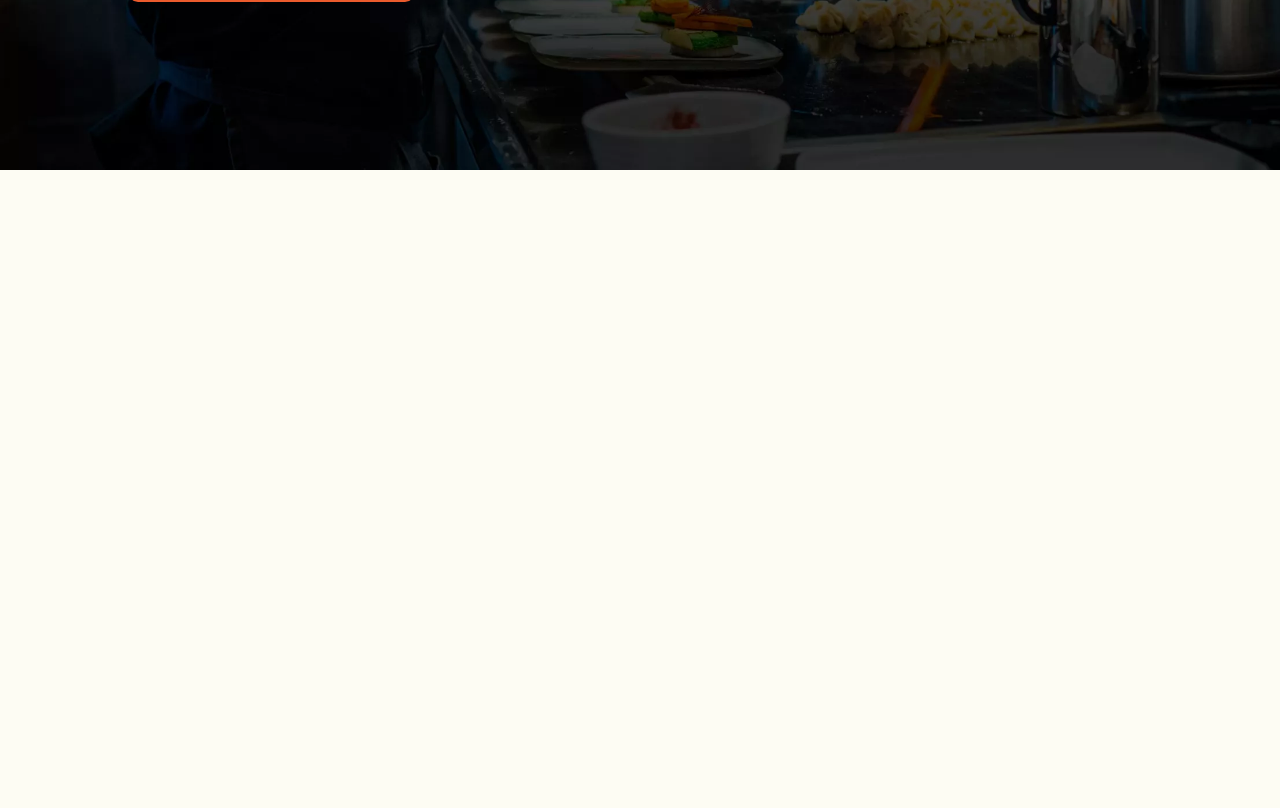
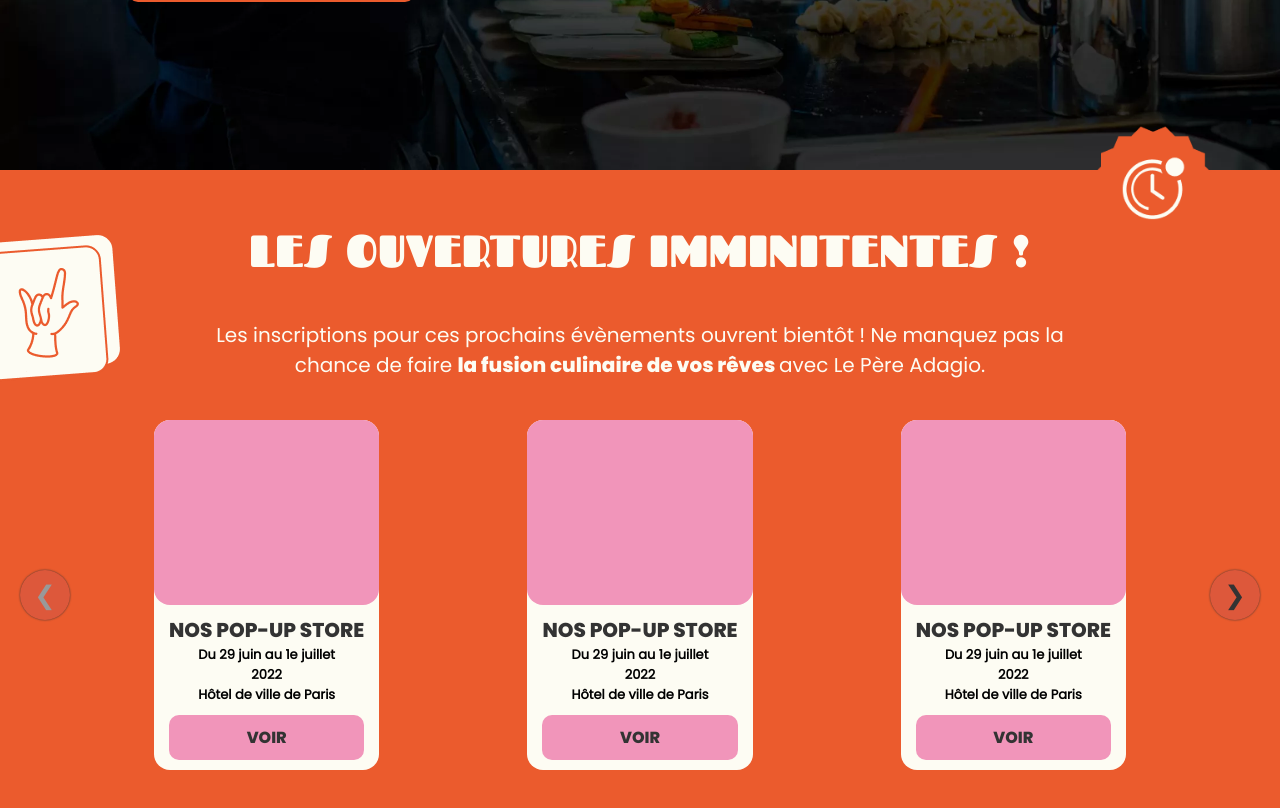
Before and after one commit to Bilel-Gh/dispo-pere-adagio, a Next.js app in the folder app-adagio/: page /accueil in a window 1280 px wide. Shown: the part 560-1368 px from the top of the page. Before the commit the page ends 800 px from the top, so only its background shows below. Built offline with nearby package versions, Linux system fonts and the light colour scheme.

Commit message:
fix carousel

```diff
--- /dev/null
+++ b/app-adagio/components/carouselEvent.js
@@ -0,0 +1,93 @@
+import Link from 'next/link'
+import { useEffect, useState } from 'react'
+import styled from 'styled-components'
+import Carousel from 'react-elastic-carousel';
+import CardEvent from '@/components/globalComponents/cardEventOne';
+
+
+const MyCarouselEvent = styled.div`
+.caroussel{
+  padding: 20px;
+  .rec-pagination{
+    display: none;
+  }
+  .rec-arrow{
+    :focus:enabled, :hover:enabled{
+      background-color: #F195BA;
+    }
+  }
+}
+`
+
+
+export default function CarousselEvent({}) {
+
+  const breakPoints = [
+    { width: 1, itemsToShow: 1 },
+    { width: 550, itemsToShow: 2 },
+    { width: 768, itemsToShow: 3 },
+    { width: 1200, itemsToShow: 4 },
+  ];
+
+  return (
+
+    <MyCarouselEvent>
+      <Carousel className='caroussel' breakPoints={breakPoints}>
+      <div>
+        <CardEvent
+        name='Nos pop-up store'
+        btn='Voir'
+        date='Du 29 juin au 1e juillet 2022'
+        place='Hôtel de ville de Paris'
+        link='/event'
+        />
+      </div>
+      <div>
+        <CardEvent
+        name='Nos pop-up store'
+        btn='Voir'
+        date='Du 29 juin au 1e juillet 2022'
+        place='Hôtel de ville de Paris'
+        link='/event'
+        />
+      </div>
+      <div>
+        <CardEvent
+        name='Nos pop-up store'
+        btn='Voir'
+        date='Du 29 juin au 1e juillet 2022'
+        place='Hôtel de ville de Paris'
+        link='/event'
+        />
+      </div>
+      <div>
+        <CardEvent
+        name='Nos pop-up store'
+        btn='Voir'
+        date='Du 29 juin au 1e juillet 2022'
+        place='Hôtel de ville de Paris'
+        link='/event'
+        />
+      </div>
+      <div>
+        <CardEvent
+        name='Nos pop-up store'
+        btn='Voir'
+        date='Du 29 juin au 1e juillet 2022'
+        place='Hôtel de ville de Paris'
+        link='/event'
+        />
+      </div>
+      <div>
+        <CardEvent
+        name='Nos pop-up store'
+        btn='Voir'
+        date='Du 29 juin au 1e juillet 2022'
+        place='Hôtel de ville de Paris'
+        link='/event'
+        />
+      </div>
+    </Carousel>
+  </MyCarouselEvent>
+  )
+}
--- a/app-adagio/components/globalComponents/button.js
+++ b/app-adagio/components/globalComponents/button.js
@@ -46,7 +46,15 @@ const MyBtn = styled.div`
         color:#FDFCF3;
     }
 }
-
+.pink{
+    background-color:#F195BA;
+    color:#333333;
+    text-align: center;
+    &:hover{
+        background-color:#333333;
+        color:#F195BA;
+    }
+}
 .orange{
     background-color:#EB5B2D;
     text-transform: initial;
@@ -69,8 +77,10 @@ export default function Button({children, color, link, text}) {
         return "black"
       case "white":
         return "white"
+      case "pink":
+        return "pink"
       case "orange":
-      return "orange"
+        return "orange"
       default:
         return "neutral"
     }
--- /dev/null
+++ b/app-adagio/components/globalComponents/cardEventOne.js
@@ -0,0 +1,109 @@
+import React, {useState, useEffect} from 'react'
+import styled from 'styled-components'
+import Button from '@/components/globalComponents/button'
+
+const MyCard = styled.div`
+  /* height: 350px; */
+  /* width: 280px; */
+  /* width: 100%; */
+  /* margin: 0 10px; */
+  /* width: 363px; */
+  background-color: #FDFCF3;
+  /* box-shadow: 5px 1px 64px 6px rgba(0, 0, 0, 0.08); */
+  border-radius: 16px;
+  /* padding: 21px 23px; */
+  /* gap: 5%; */
+  display: flex;
+  flex-direction : column;
+  /* gap: 10px; */
+  .image-card{
+    display: flex;
+    align-items: center;
+    justify-content: center;
+    height: 185px;
+    background-color: #F195BA;
+    border-radius: 16px;
+    font-size: 20px;
+    /* margin: 0 auto;
+    padding: 56px; */
+    p{
+      text-align: center;
+      font-family: 'Poppins-Regular';
+      font-size: 16px;
+    }
+  }
+  .description{
+    padding: 10px 15px;
+    display: flex;
+    flex-direction: column;
+    align-items: center;
+    .name-card{
+      /* margin-top: -30px; */
+      margin-bottom: 0px;
+      font-family: 'Poppins-ExtraBold';
+      font-size: 20px;
+      text-align: center;
+      text-transform: uppercase;
+      color: #333333;
+      margin: 0;
+    }
+    .date-card, .place-card{
+      margin: 0;
+      text-align: center;
+      font-family: 'Poppins-Regular';
+      font-size: 13px;
+      width: 80%;
+      text-align: center;
+    }
+    .button-card{
+      width: 100%;
+      margin-top: 5%;
+    }
+  }
+
+
+`
+
+export default function CardEvent(props) {
+  const {
+    // name, btn,info, text, link
+    name, btn,date, place, link
+
+  } = props
+
+  console.log(props)
+
+  return (
+    <article className='section-card'>
+      <MyCard>
+        <div className='image-card'></div>
+
+        <div className='description'>
+          <h3 className='name-card'>
+            {name}
+          </h3>
+          <h4 className='date-card'>
+            {date}
+          </h4>
+          <h4 className='place-card'>
+            {place}
+          </h4>
+          <div className='button-card'>
+            <Button link={link} color='pink'>
+              {btn}
+            </Button>
+          </div>
+
+        </div>
+
+
+
+      </MyCard>
+
+
+
+
+    </article>
+
+  )
+}
--- a/app-adagio/package.json
+++ b/app-adagio/package.json
@@ -19,6 +19,7 @@
     "prisma": "^4.0.0",
     "react": "18.2.0",
     "react-dom": "18.2.0",
+    "react-elastic-carousel": "^0.11.5",
     "react-gtm-module": "^2.0.11",
     "react-hook-form": "^7.33.1",
     "react-hot-toast": "^2.2.0",
--- a/app-adagio/pages/accueil.js
+++ b/app-adagio/pages/accueil.js
@@ -1,8 +1,7 @@
 import Button from '@/components/globalComponents/button'
 import styled from 'styled-components'
 import React, {useState, useEffect} from 'react'
-
-
+import CarouselEvent from '@/components/carouselEvent'
 
 const MyAccueil = styled.section`
   .main{
@@ -59,7 +58,7 @@ const MyAccueil = styled.section`
       }
     }
   }
-  @media (max-width: 950px) {
+  @media (max-width: 970px) {
     article{
       width:initial;
       .title{
@@ -77,9 +76,75 @@ const MyAccueil = styled.section`
 
 
 `
+const CurrentEvent = styled.section`
+  background-color:#EB5B2D;
+  height: 90vh;
+  position: relative;
+  .clockStickers{
+    position: absolute;
+    top: -45px;
+    right: 5%;
+    height: 100px;
+    width: 125px;
+    background-size: 125px 100px;
+    background-repeat: no-repeat;
+    background-image: url(/img/dispo/Crop_clock.webp);
+  }
+  .titleContainer{
+    padding-top: 50px;
+    flex-direction: column;
+    align-items: center;
+    justify-content: center;
+    display: flex;
+    text-align: center;
+    color: #FDFCF3;
+    gap: 20px;
+    background-repeat: no-repeat;
+    background-position: 0% 80%;
+    background-image: url(/img/dispo/rock.webp);
+    .title{
+      margin: 0 auto;
+      text-transform: uppercase;
+      font-family: "Fascinate-Regular";
+      font-size: 45px;
+    }
+    .descriptionEvent{
+      font-family: 'Poppins-Regular';
+      font-size: 20px;
+      width: 70%;
 
+      span{
+        font-family: 'Poppins-ExtraBold';
+
+      }
+    }
+  }
+  @media (max-width: 970px) {
+    .titleContainer{
+      background-image: none;
+    }
+  }
+
+  @media (max-width: 900px) {
+    .titleContainer{
+      .title{
+        font-size: 35px;
+      }
+    }
+  }
+
+  @media (max-width: 760px) {
+    .titleContainer{
+      .title{
+        font-size: 28px;
+      }
+    }
+}
+
+`
 
 export default function Accueil() {
+
   const [userConnected, setUserConnected] = useState(
     useEffect(() => {
       var user = JSON.parse(
@@ -88,15 +153,6 @@ export default function Accueil() {
       setUserConnected(user);
   }, [])
   );
-
-  const settings = {
-    dots: true,
-    infinite: true,
-    speed: 500,
-    slidesToShow: 1,
-    slidesToScroll: 1
-  };
-
   console.log('userConnected', userConnected)
   return (
     <MyAccueil className='section-accueil'>
@@ -116,6 +172,22 @@ export default function Accueil() {
         </article>
       </div>
 
+      <CurrentEvent>
+        <div className='clockStickers' />
+        <div className='titleContainer'>
+          <h2 className='title'>Les ouvertures imminitentes !</h2>
+          <p  className='descriptionEvent'>Les inscriptions pour ces prochains évènements ouvrent bientôt ! Ne manquez pas
+          la chance de faire <span>la fusion culinaire de vos rêves </span>avec Le Père Adagio.</p>
+        </div>
+        <CarouselEvent/>
+
+
+
+
+
+      </CurrentEvent>
+
+
 
     </MyAccueil>
   )
```
Also changed, not shown: app-adagio/public/img/dispo/Crop_clock.webp (added), 1 other file (tests, documents, lock files or other folders).
